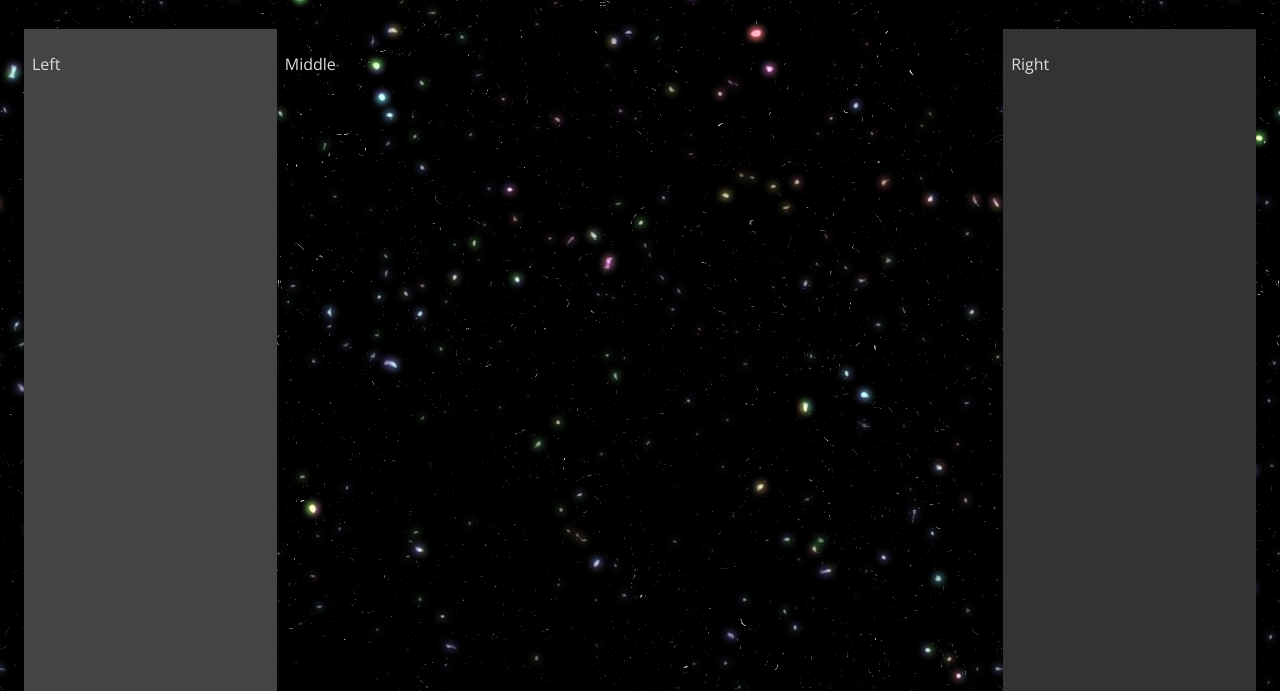
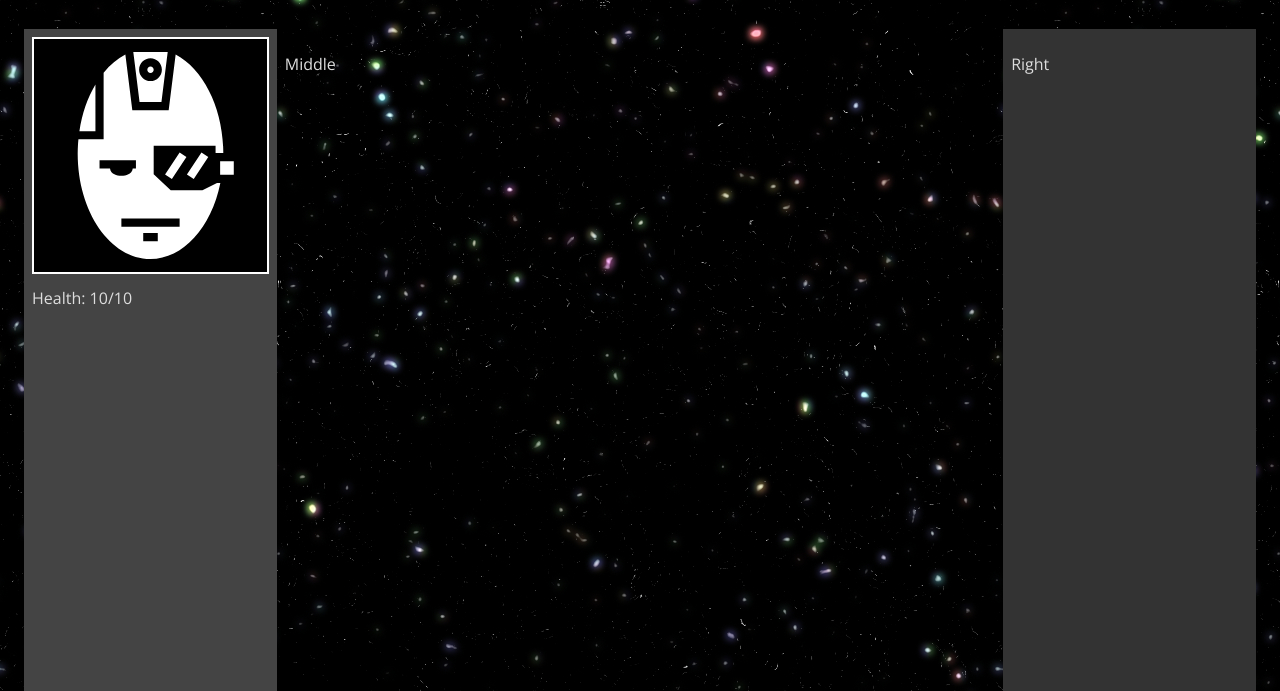
Before and after one commit to Hazumi/celestial-carnage, a website built with webpack: page index.html in a window 1280 px wide. Shown: the part 109-800 px from the top of the page. Built offline with nearby package versions, Linux system fonts and the light colour scheme; a web font is replaced by a local one.

Commit message:
added player icon

```diff
--- a/index.html
+++ b/index.html
@@ -14,7 +14,11 @@
 
   <div class="wrapper">
     <div class="left">
-      <p>Left</p>
+      <div class="stats">
+        <img src="imgs/player_icon.svg" alt="" class="player-icon">
+        <div id="hp">Health: <span id="player_health">10/10</span></div>
+
+      </div>
     </div>
     <div class="middle">
       <p>Middle</p>
--- a/styles/main.css
+++ b/styles/main.css
@@ -49,3 +49,9 @@ h1 {
   background-color: #333;
   width: 20%;
 }
+
+.player-icon {
+  margin: 0 0 0.5em 0;
+  border: 2px #fff solid;
+  /*border-radius: 50%;*/
+}
```
Also changed, not shown: imgs/player_icon.svg (added).
